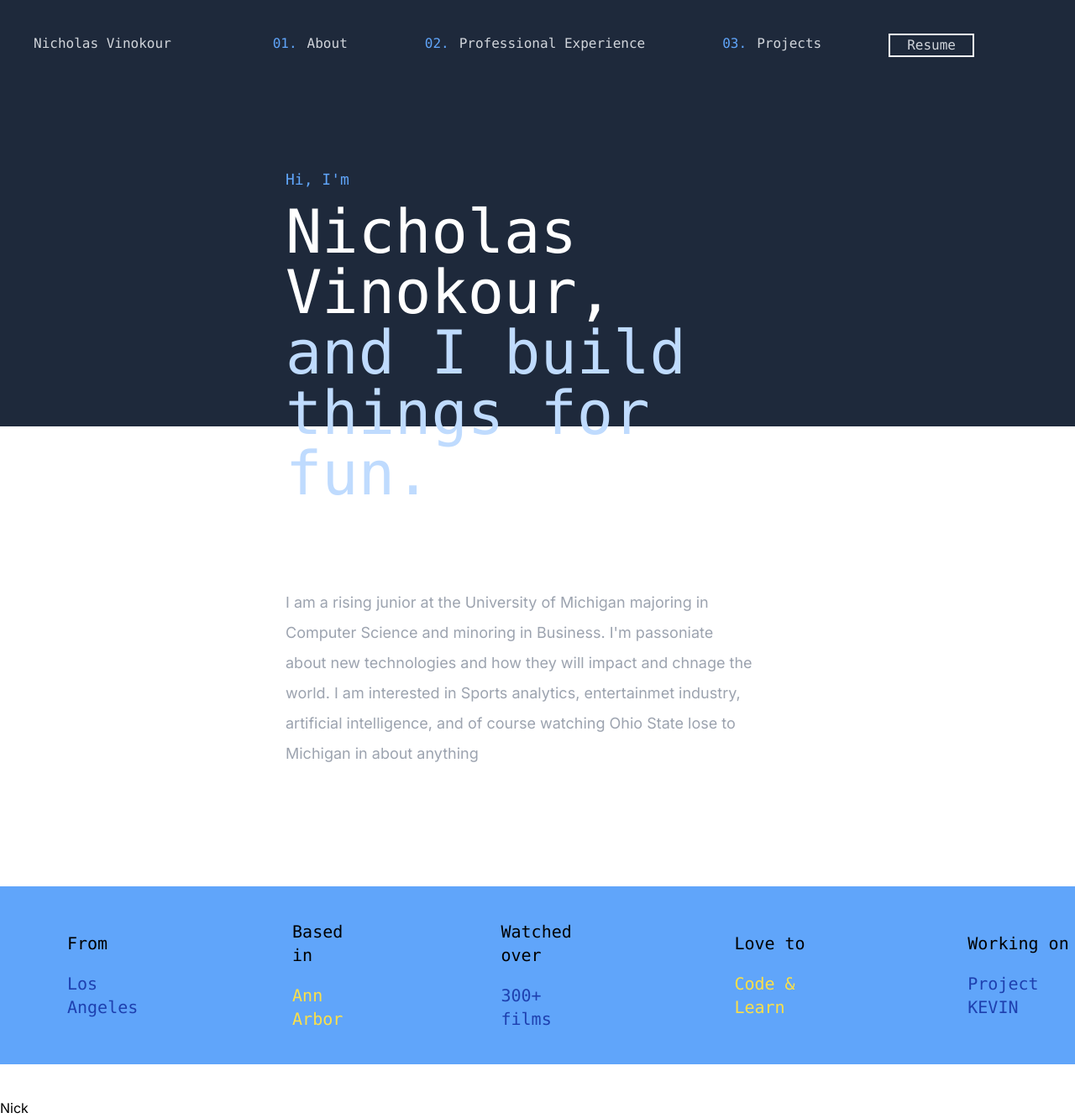
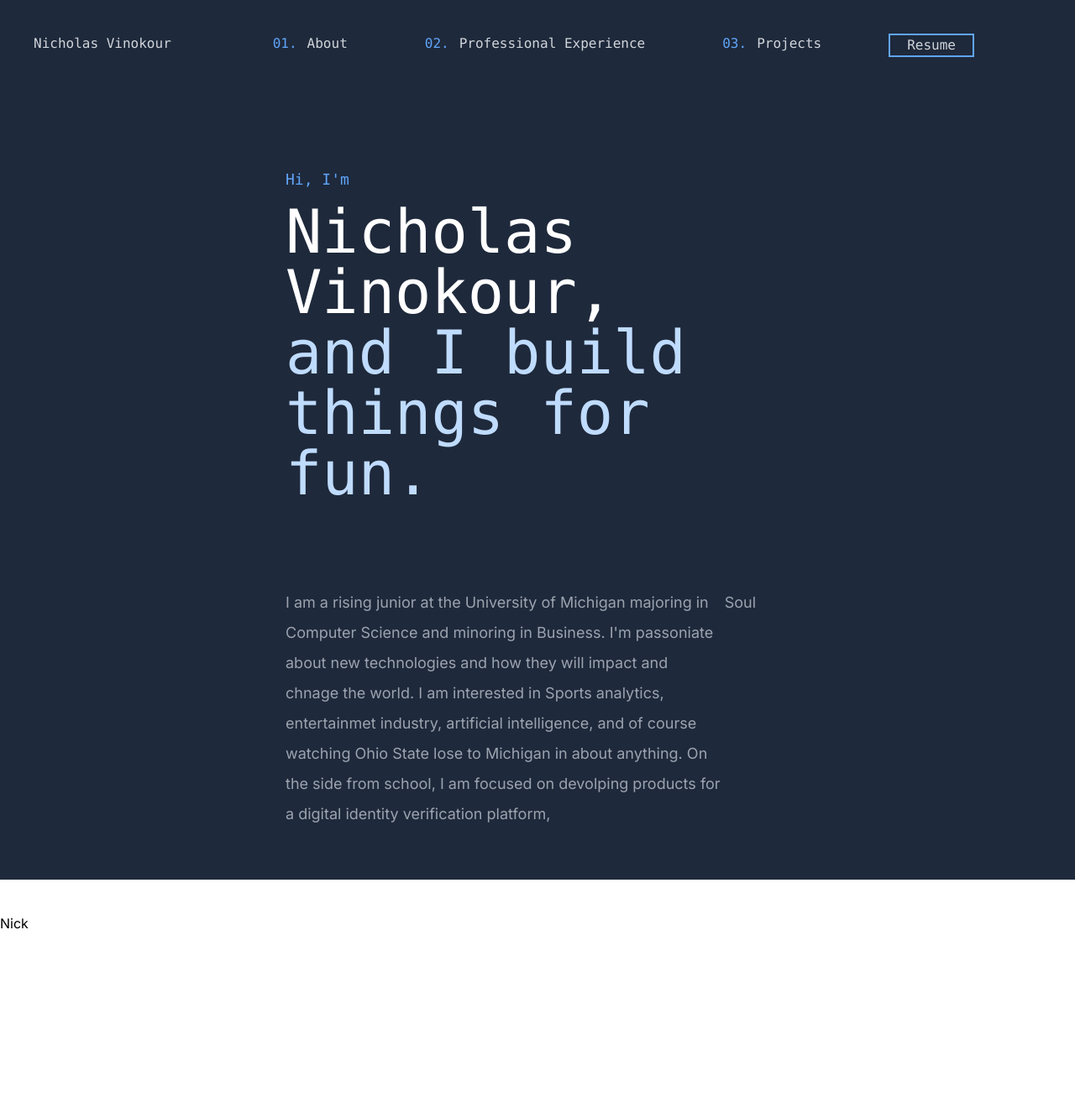
Before and after one commit to vinokour/my-website, a Next.js app: page / in a window 1280 px wide. Shown: the whole page at 84% size. After the commit the page ends 1112 px from the top, so only its background shows below. Built offline with nearby package versions, Linux system fonts and the light colour scheme.

Commit message:
Looking much cleaner, removed about bar

```diff
--- a/src/app/components/aboutbar.tsx
+++ b/src/app/components/aboutbar.tsx
@@ -1,6 +1,6 @@
 export default function aboutbar() {
     return (
-    <div className="flex flex-row text-xl font-mono items-center  space-x-20 ml-20 justify-between  py-10 gap-20 bg-blue-400">
+    <div className="flex flex-row text-xl font-mono items-center   ml-20 justify-between  py-3 gap-20 bg-blue-400">
 
         <p className="flex flex-col gap-5"> From
         <p className="  text-blue-800">Los Angeles</p></p>
--- a/src/app/components/navbar.tsx
+++ b/src/app/components/navbar.tsx
@@ -6,7 +6,7 @@ export default function Navbar() {
         <p className="font-mono"> <span className="text-blue-400 px-3">01.</span>About</p>
         <p><span className="text-blue-400 px-3">02.</span>Professional Experience</p>
         <p><span className="text-blue-400 px-3">03.</span>Projects</p>
-        <button className=" rounded-none bg-slate-800 border-white border-solid border-2 px-5 ">Resume</button>
+        <button className=" rounded-none bg-slate-800 border-blue-400 border-solid border-2 px-5 ">Resume</button>
       </div>
     </div>
   );
--- a/src/app/components/picture.tsx
+++ b/src/app/components/picture.tsx
@@ -2,7 +2,7 @@ export default function Picture() {
     return (
         <div className="flex flex-col items-start px-10 gap-20 rounded-full e text-3xl">
             <div className="flex flex-col">
-            <p className="text-lg font-mono py-3  text-blue-400"> Hi, I'm </p>
+            <p className="flex text-lg font-mono py-3  text-blue-400"> Hi, I'm </p>
             <p className="text-7xl font-mono text-white">Nicholas Vinokour,</p>
             <p className="text-7xl font-mono text-blue-200">and I build things for fun.</p>
             {/* <p className=" text-xs text-gray-400 py-3">Rising Junior & Computer Sceince @ <img src="/UofM.png" className="w-12 h-10 inline-block" />
@@ -13,9 +13,9 @@ export default function Picture() {
             <img src="/Photo.jpg" className="rounded-md drop-shadow-lg w-[150vw] h-60 ml-20" />
             </div> */}
 
-          <div>  <p className=" text-lg  text-gray-400 py-5 leading-loose"> I am a rising junior at the University of Michigan majoring in
+          <div>  <p className="flex text-lg  text-gray-400 py-5 leading-loose"> I am a rising junior at the University of Michigan majoring in
         Computer Science and minoring in Business. I'm passoniate about new technologies and how they will impact and chnage the world. I am interested in
-        Sports analytics, entertainmet industry, artificial intelligence, and of course watching Ohio State lose to Michigan in about anything
+        Sports analytics, entertainmet industry, artificial intelligence, and of course watching Ohio State lose to Michigan in about anything. On the side from school, I am focused on devolping products for a digital identity verification platform, <a href="soulstamps.com">Soul</a>
          </p></div>
 
         </div>
--- a/src/app/page.tsx
+++ b/src/app/page.tsx
@@ -7,14 +7,13 @@ export default function Home() {
     <div className="  w-full h-[100vh]">
       <Navbar></Navbar>
       <div className="flex flex-col w-full h-[50vh] bg-slate-800 ">
-        <div className="flex flex-row justify-center w-full py-10 mr-20 mt-10 text-black ">
-          <div className="flex flex-col w-[50%] mr-10 h-[50%]">
+        <div className="flex bg-slate-800 flex-row justify-center w-full py-10 mr-20 mt-10 text-black ">
+          <div className="bg-slate-800 flex flex-col w-[50%] mr-10 h-[50%]">
             <Picture></Picture>
-
           </div>
         </div>
-        <div className="flex flex-row  bg-blue-400 w-full h-full py-15 mt-20">
-          <Aboutbar></Aboutbar>
+        <div className="flex flex-row  bg-slate-800 w-full h-full py-15 ">
+          {/* <Aboutbar></Aboutbar> */}
         </div>
         <div className="flex   flex-col  bg-white pt-10">Nick</div>
       </div>
```
